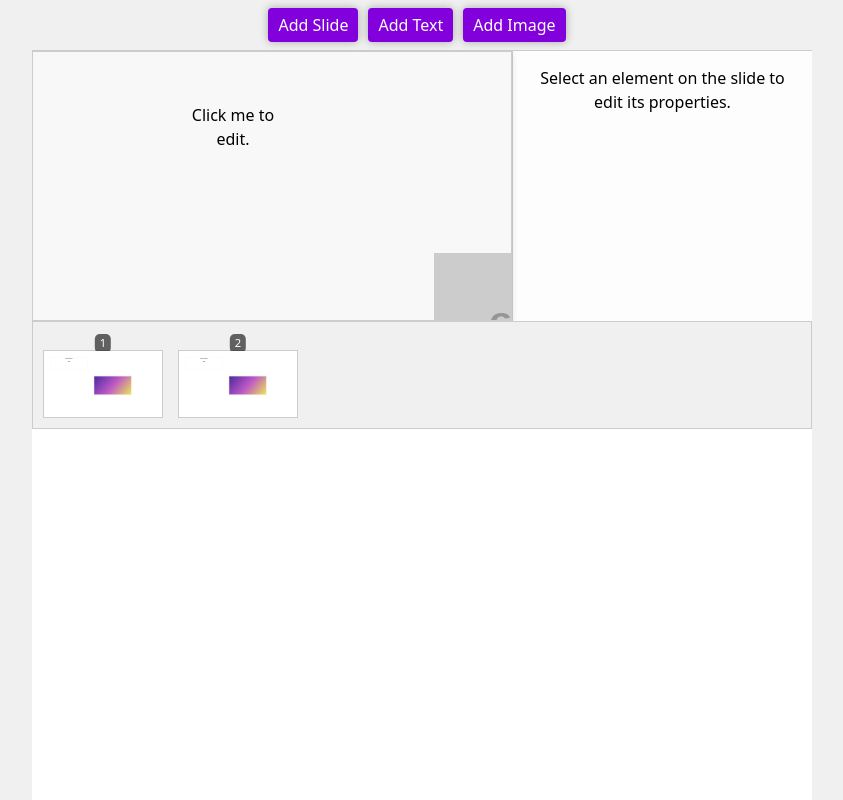
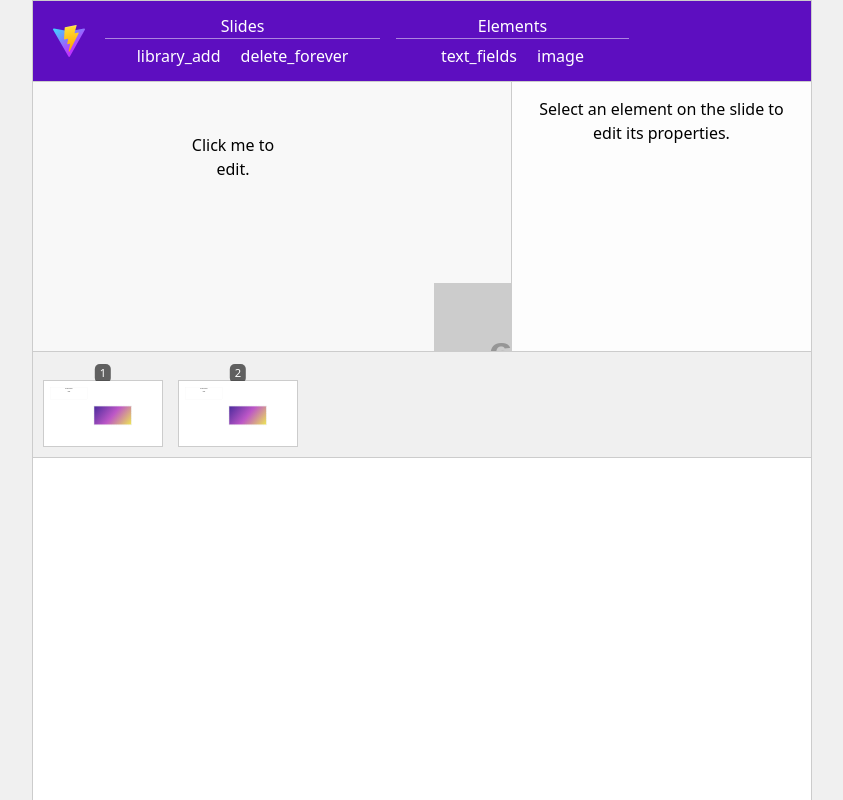
Before and after one commit to Jsnrez/emp-prompt, a Vue app: page / in a window 1280 px wide. Shown: the whole page, without its empty margins (218-1061 px from the left). Built offline with nearby package versions, Linux system fonts and the light colour scheme.

Commit message:
Reworked Toolbar, adjusted styles throughout to support, added icon library for simple assets

```diff
--- a/package.json
+++ b/package.json
@@ -9,6 +9,7 @@
     "preview": "vite preview"
   },
   "dependencies": {
+    "@material-design-icons/font": "^0.14.15",
     "@tailwindcss/vite": "^4.1.4",
     "@vueuse/core": "^13.1.0",
     "marked": "^15.0.8",
--- a/src/components/EditorPrimary.vue
+++ b/src/components/EditorPrimary.vue
@@ -2,7 +2,6 @@
 import { ref, computed, provide } from 'vue';
 import SlidePreview from './SlidePreview.vue';
 import SidebarEditor from './SidebarEditor.vue';
-import SimButton from './SimButton.vue'
 import EditorToolbar from './EditorToolbar.vue';
 import { usePresentationStore } from '../stores/presentationStore.js'
 import SlideSelectorBelt from './SlideSelectorBelt.vue'
--- a/src/components/EditorToolbar.vue
+++ b/src/components/EditorToolbar.vue
@@ -4,24 +4,55 @@ import SimButton from './SimButton.vue'
 
 const _handleAddElement = inject('editorAddElement');
 const _handleCreateNewSlide = inject('editorCreateSlide');
+const _handleDeleteSlide = inject('editorRemoveSlide');
+
 </script>
 
 <template>
-    <div class="toolbar p-2">
-        <SimButton @click="_handleCreateNewSlide">Add Slide</SimButton>
-        <SimButton @click="_handleAddElement('text')">Add Text</SimButton>
-        <SimButton @click="_handleAddElement('image')">Add Image</SimButton>
+    <div class="toolbar p-2 bg-violet-800">
+        <section class="flex logo px-3 justify-center">
+            <img src="/vite.svg">
+        </section>
+        <section class="flex slide-buttons flex-wrap justify-center align-middle pl-2">
+            <div class="w-full text-center text-white title">Slides</div>
+            <SimButton @click="_handleCreateNewSlide" class="flex" title="Create New Slide"><span class="material-icons">library_add</span></SimButton>
+            <SimButton @click="_handleDeleteSlide" title="Delete Current Slide"><span class="material-icons">delete_forever</span></SimButton>
+        </section>
+        <section class="flex slide-buttons flex-wrap justify-center align-middle pl-4">
+            <div class="w-full text-center text-white title">Elements</div>
+            <SimButton @click="_handleAddElement('text')" title="Add Text Field"><span class="material-icons">text_fields</span></SimButton>
+            <SimButton @click="_handleAddElement('image')" title="Add Image"><span class="material-icons">image</span></SimButton>
+        </section>
+
     </div>
 </template>
 
 <style scoped>
 .toolbar {
-  border-bottom: 1px solid #ccc;
-  background-color: #f0f0f0;
+    display: flex;
+    border-bottom: 1px solid #ccc;
 }
 
 .toolbar button {
-  margin-right: 10px;
-  padding: 5px 10px;
+    padding: 5px 10px;
+    box-shadow: unset;
+    border-radius: unset;
+}
+
+.toolbar .slide-buttons {
+    padding-top:5px;
+}
+.toolbar .logo {
+    /* background: #f8f8f8; */
+    border-radius: 25%;
+}
+
+.toolbar .logo:hover img {
+    max-width: 110%;
+    transition: max-width 1s;
+}
+
+.slide-buttons .title {
+    border-bottom: 1px rgb(255 255 255 / 49%) solid;
 }
 </style>
--- a/src/components/ElementPreview.vue
+++ b/src/components/ElementPreview.vue
@@ -18,9 +18,6 @@ const props = defineProps({
 const emit = defineEmits(['select-element', 'update-element-position']);
 
 const isDragging = ref(false); // Track dragging state locally for cursor style
-
-// --- Dragging State ---
-// We don't store position locally; we rely on props and emit updates
 let dragStartX = 0;
 let dragStartY = 0;
 let initialMouseX = 0;
--- a/src/components/SimButton.vue
+++ b/src/components/SimButton.vue
@@ -1,7 +1,7 @@
 <script></script>
 
 <template>
-    <button class="bg-purple-700 hover:bg-purple-500 text-white px-2.5 py-1 my-buttons" type="button">
+    <button class="bg-violet-800 hover:bg-violet-700 text-white px-2.5 py-1 my-buttons" type="button">
         <slot></slot>
     </button>
 </template>
--- a/src/components/SlidePreview.vue
+++ b/src/components/SlidePreview.vue
@@ -44,10 +44,8 @@ function handleElementPositionUpdate(payload) {
   width: 100%;
   height: auto;
   aspect-ratio: 16 / 9;
-  border: 1px solid #ccc;
   background-color: #f8f8f8;
   overflow: hidden;
-  box-shadow: 0 2px 8px rgba(0,0,0,0.1);
 }
 
 </style>
--- a/src/components/SlideSelectorBelt.vue
+++ b/src/components/SlideSelectorBelt.vue
@@ -100,7 +100,8 @@ const setSlideForEditor = inject('editorSetSlide');
     gap: 15px;
     padding: 10px;
     background-color: #f0f0f0;
-    border: 1px solid #ccc;
+    border: solid #ccc;
+    border-width: 1px 0 1px 0;
     min-height: 90px;
     align-items: flex-start;
 }
--- a/src/main.js
+++ b/src/main.js
@@ -1,6 +1,7 @@
 import { createApp } from 'vue'
 import { createPinia } from 'pinia'
 import './style.css'
+import '@material-design-icons/font';
 import App from './App.vue'
 const pinia = createPinia()
 
--- a/src/stores/presentationStore.js
+++ b/src/stores/presentationStore.js
@@ -157,16 +157,13 @@ export const usePresentationStore = defineStore("presentation", () => {
   }
 
   // Deletes a slide by ID - TODO: Expand on delete UI
-  function deleteSlide(slideId) {
+  function deleteSlide(slideId = currentSlideId.value) {
     const slideIndex = slides.value.findIndex((s) => s.id === slideId);
 
     // Remove Slide from data
-    slides.value = slides.value.filter((s) => s.id !== slideId);
+    slides.value = slides.value.slice(0, slideIndex);
 
-    currentSlideId.value =
-      slides.value.length === 0
-        ? null
-        : slides.value[Math.min(slideIndex, slides.value.length - 1)].id;
+    currentSlideId.value = null;
   }
 
   return {
--- a/src/style.css
+++ b/src/style.css
@@ -31,6 +31,8 @@ hr {
 .main-content {
   grid-area: main;
   background-color: #fff;
+  border: solid #ccc;
+  border-width: 1px 1px 0 1px;
 }
 
 .mar-right {
```
Also changed, not shown: 1 other file (tests, documents, lock files or other folders).
